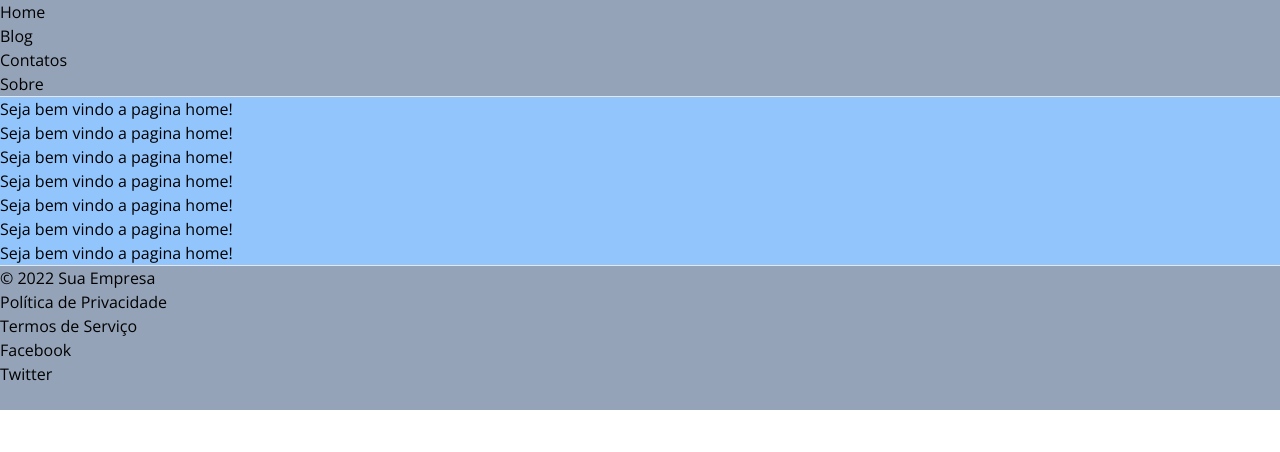
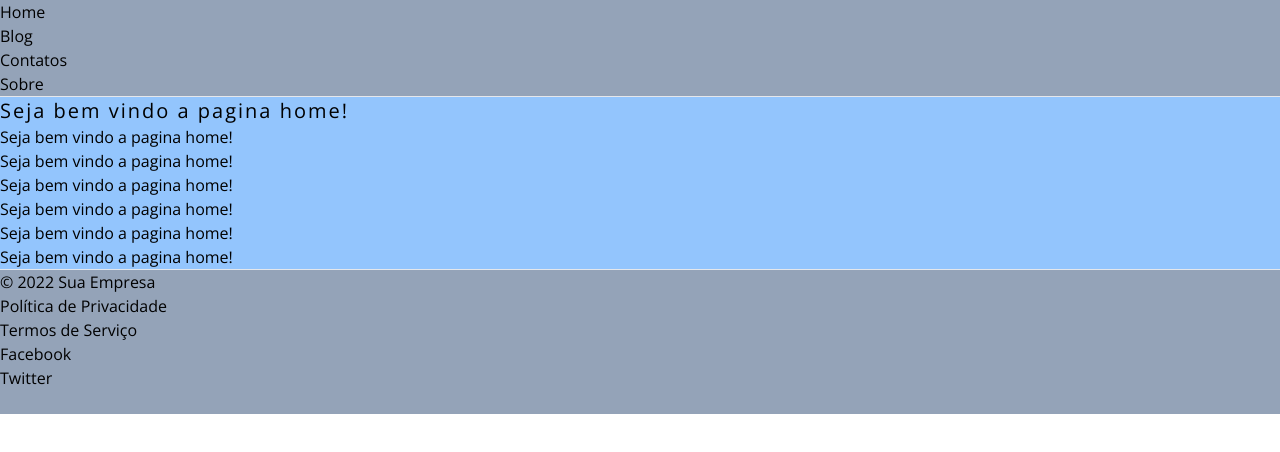
Before and after one commit to vitorbrunorj/blogNextJs, a Next.js app: page / in a window 1280 px wide. Shown: the top 452 px of the page. Built offline with nearby package versions, Linux system fonts and the light colour scheme.

Commit message:
Base inicial para projeto

```diff
--- a/src/app/globals.css
+++ b/src/app/globals.css
@@ -1,6 +1,6 @@
-@import 'tailwindcss/base';
-@import 'tailwindcss/components';
-@import 'tailwindcss/utilities';
+@tailwind base;
+@tailwind components;
+@tailwind utilities;
 
 /* Seu código CSS personalizado aqui */
 .container {
@@ -67,7 +67,7 @@
   @apply bg-red-100 text-red-700;
 }
 
-html,
+/* html,
 body,
 p,
 h1,
@@ -77,4 +77,4 @@ h4,
 h5,
 h6 {
   font-family: 'Open Sans', sans-serif;
-}
+} */
--- a/src/app/page.tsx
+++ b/src/app/page.tsx
@@ -2,12 +2,14 @@ export default function Home(): JSX.Element {
   return (
     <main>
       <div className="bg-blue-300">
-        <h1>Seja bem vindo a pagina home!</h1>
-        <h1>Seja bem vindo a pagina home!</h1>
-        <h1>Seja bem vindo a pagina home!</h1>
-        <h1>Seja bem vindo a pagina home!</h1>
-        <h1>Seja bem vindo a pagina home!</h1>
-        <h1>Seja bem vindo a pagina home!</h1>
+        <h1 className="text-xl tracking-widest ">
+          Seja bem vindo a pagina home!
+        </h1>
+        <h2>Seja bem vindo a pagina home!</h2>
+        <h3>Seja bem vindo a pagina home!</h3>
+        <h4>Seja bem vindo a pagina home!</h4>
+        <h5>Seja bem vindo a pagina home!</h5>
+        <h6>Seja bem vindo a pagina home!</h6>
         <h1>Seja bem vindo a pagina home!</h1>
       </div>
     </main>
--- a/tailwind.config.ts
+++ b/tailwind.config.ts
@@ -33,9 +33,7 @@ const config: Config = {
       borderRadius: {
         '4xl': '2rem'
       },
-      colors: {
-        cyan: '#9cdbff'
-      },
+      colors: {},
       zIndex: {
         '60': '60',
         '70': '70',
```
Also changed, not shown: 1 other file (tests, documents, lock files or other folders).
